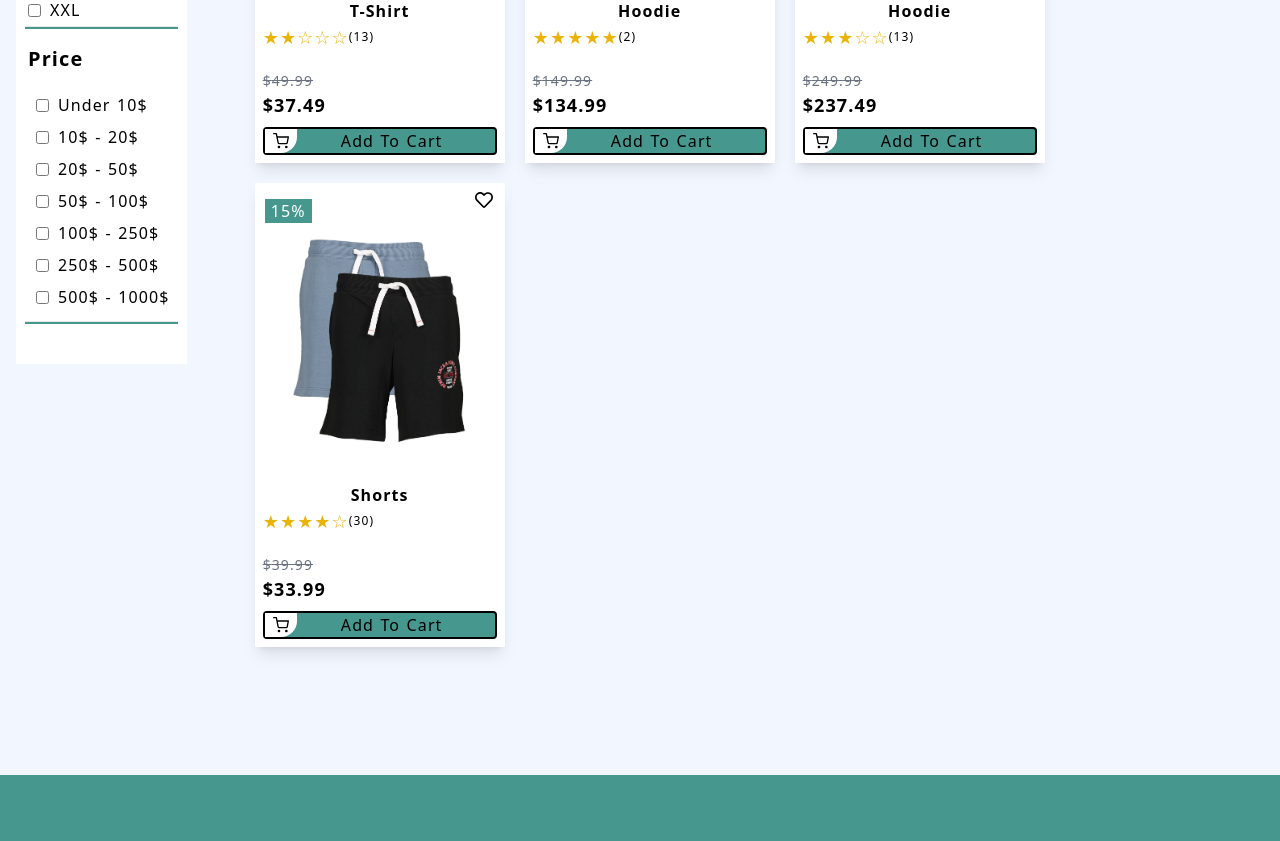
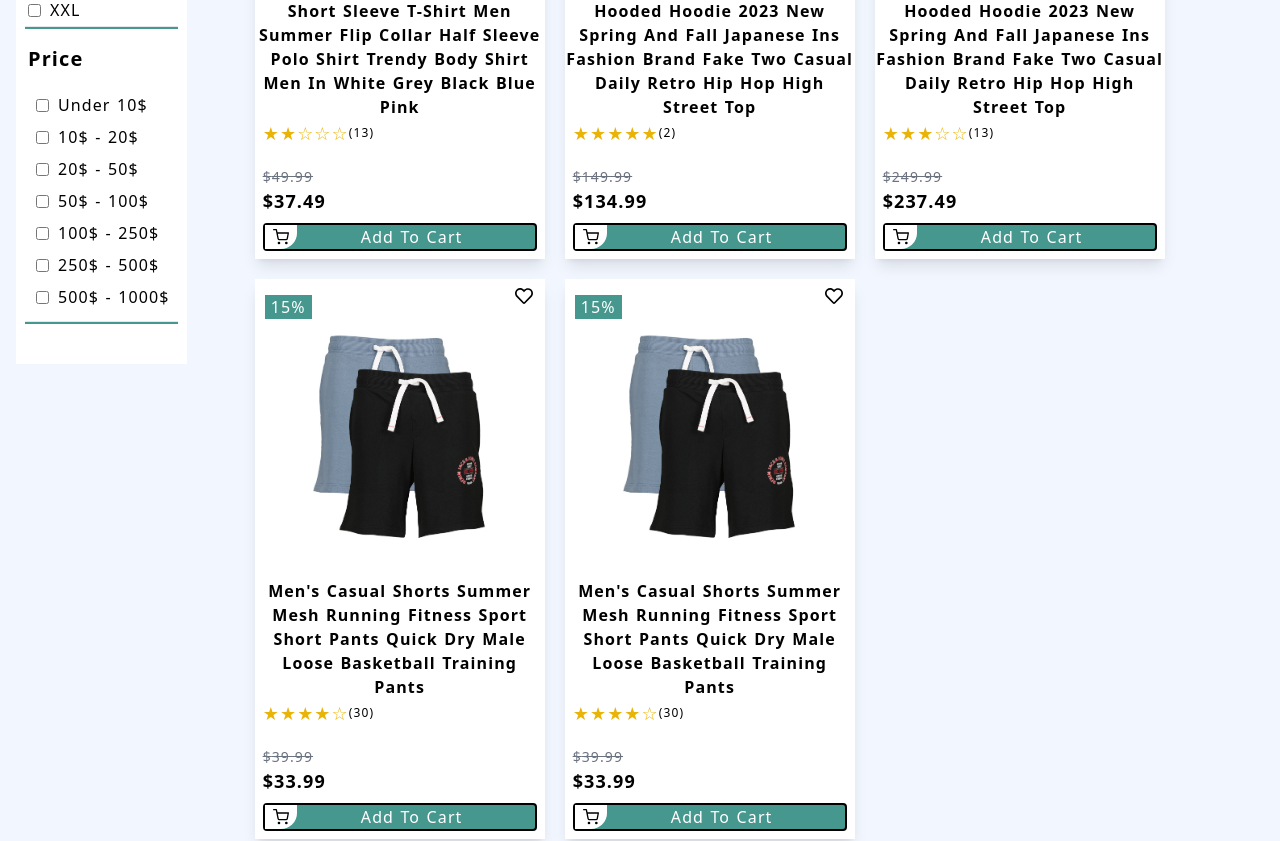
Before and after one commit to OvidiuAl3x/store, a React (Create React App) app: page /men-clothes in a window 1280 px wide. Shown: the part 660-1501 px from the top of the page. Built offline with nearby package versions, Linux system fonts and the light colour scheme; data requests are answered from the project's data file.

Commit message:
links/ fix ui

```diff
--- a/db.json
+++ b/db.json
@@ -3,7 +3,7 @@
         {
             "id": 1,
             "category": "men",
-            "title": "T-Shirt",
+            "title": "Short Sleeve T-Shirt Men Summer Flip Collar Half Sleeve Polo Shirt Trendy Body Shirt Men In White Grey Black Blue Pink",
             "price": 49.99,
             "discount": 25,
             "description": "Lorem",
@@ -108,7 +108,7 @@
         {
             "id": 9,
             "category": "men",
-            "title": "Hoodie",
+            "title": "Hooded Hoodie 2023 New Spring And Fall Japanese Ins Fashion Brand Fake Two Casual Daily Retro Hip Hop High Street Top",
             "price": 149.99,
             "discount": 10,
             "description": "Lorem",
@@ -122,7 +122,7 @@
         {
             "id": 10,
             "category": "men",
-            "title": "Hoodie",
+            "title": "Hooded Hoodie 2023 New Spring And Fall Japanese Ins Fashion Brand Fake Two Casual Daily Retro Hip Hop High Street Top",
             "price": 249.99,
             "discount": 5,
             "description": "Lorem",
@@ -136,7 +136,21 @@
         {
             "id": 11,
             "category": "men",
-            "title": "Shorts",
+            "title": "Men's Casual Shorts Summer Mesh Running Fitness Sport Short Pants Quick Dry Male Loose Basketball Training Pants ",
+            "price": 39.99,
+            "discount": 15,
+            "description": "Lorem",
+            "type": "shorts",
+            "type2": "clothes",
+            "size": "XL",
+            "review": 30,
+            "reviewStar": 4,
+            "image": "/db/men/pantaloni-scurti.jpg"
+        },
+        {
+            "id": 12,
+            "category": "men",
+            "title": "Men's Casual Shorts Summer Mesh Running Fitness Sport Short Pants Quick Dry Male Loose Basketball Training Pants ",
             "price": 39.99,
             "discount": 15,
             "description": "Lorem",
--- a/src/components/Cart.jsx
+++ b/src/components/Cart.jsx
@@ -2,11 +2,10 @@ import React from "react";
 import { AiOutlineClose } from "react-icons/ai";
 import imgFav from "../assets/cartEmpty.png";
 import { Link } from "react-router-dom";
-import { LuMinus } from "react-icons/lu";
 import { FaPlus } from "react-icons/fa6";
 import { FaMinus } from "react-icons/fa";
 
-const Cart = ({ cart, setCart }) => {
+const Cart = ({ cart, setCart, favorite, setFavorite }) => {
   const quantityCart = () => {
     return cart.reduce((sum, { quantity }) => sum + quantity, 0);
   };
@@ -36,6 +35,18 @@ const Cart = ({ cart, setCart }) => {
   totalSum.forEach((num) => {
     sum += num;
   });
+
+  const addFavorite = (product) => {
+    let newFavorite = [...favorite];
+    let itemFavorite = newFavorite.find((item) => product.id === item.id);
+    if (!itemFavorite) {
+      itemFavorite = { ...product, quantity: 1 };
+      newFavorite.push(itemFavorite);
+    } else {
+      console.log("already exist");
+    }
+    setFavorite(newFavorite);
+  };
 
   return (
     <div className="max-w-[1240px] mx-2 md:mx-auto ">
@@ -114,6 +125,15 @@ const Cart = ({ cart, setCart }) => {
                         </div>
                       </div>
                       <p
+                        className="text-sm text-secondary cursor-pointer text-end"
+                        onClick={() => {
+                          removeCart(item);
+                          addFavorite(item);
+                        }}
+                      >
+                        Move to Favorite
+                      </p>
+                      <p
                         className="text-sm text-secondary cursor-pointer"
                         onClick={() => removeCart(item)}
                       >
--- a/src/components/Favorites.jsx
+++ b/src/components/Favorites.jsx
@@ -9,7 +9,7 @@ const style = {
   h2: "text-base md:text-lg text-secondary ml-5",
 };
 
-const Favorites = ({ favorite, setFavorite }) => {
+const Favorites = ({ favorite, setFavorite, cart, setCart }) => {
   const { h1, h2 } = style;
 
   const quantityFav = () => {
@@ -18,6 +18,18 @@ const Favorites = ({ favorite, setFavorite }) => {
 
   const removeFav = (productRemove) => {
     setFavorite(favorite.filter((product) => product !== productRemove));
+  };
+
+  const addToCart = (product) => {
+    let newCart = [...cart];
+    let itemInCart = newCart.find((item) => product.id === item.id);
+    if (itemInCart) {
+      itemInCart.quantity++;
+    } else {
+      itemInCart = { ...product, quantity: 1 };
+      newCart.push(itemInCart);
+    }
+    setCart(newCart);
   };
 
   return (
@@ -52,7 +64,7 @@ const Favorites = ({ favorite, setFavorite }) => {
                 </div>
                 <div className="flex justify-around gap-2 flex-col md:flex-row  ml-5 md:ml-0 md:justify-normal w-full">
                   <div className="md:mt-2">
-                    <p>{item.title}</p>
+                    <p className="md:max-w-[36em]">{item.title}</p>
                     <div className="flex items-center">
                       <p className="text-lg text-yellow-500">
                         {"★".repeat(item.reviewStar) +
@@ -85,7 +97,7 @@ const Favorites = ({ favorite, setFavorite }) => {
                     )}
                     <div
                       className="flex items-center bg-primary  cursor-pointer w-fit md:w-auto md:m-2 rounded-[4px] border-2 border-black hover:bg-hover"
-                      // onClick={() => addToCart(item)}
+                      onClick={() => addToCart(item)}
                     >
                       <div className="md:rounded-br-2xl md:bg-white py-2 px-2 md:px-2 md:h-full md:flex md:items-center md:py-1">
                         <FiShoppingCart />
--- a/src/components/MenProducts/MenClothesCard.jsx
+++ b/src/components/MenProducts/MenClothesCard.jsx
@@ -44,7 +44,7 @@ const MenClothesCard = ({ data, favorite, setFavorite, cart, setCart }) => {
     <div className="flex gap-2 md:gap-5 flex-wrap justify-center md:justify-normal">
       {data?.map((item) => (
         <div
-          className="bg-white flex flex-col shadow-lg w-fit justify-between"
+          className="bg-white flex flex-col shadow-lg  w-[200px] lg:w-[290px] justify-between"
           key={item.id}
         >
           {item.discount ? (
@@ -106,7 +106,7 @@ const MenClothesCard = ({ data, favorite, setFavorite, cart, setCart }) => {
                   <FiShoppingCart />
                 </div>
 
-                <p className="text-sm md:text-base mr-2 text-center w-full">
+                <p className="text-sm md:text-base mr-2 text-center w-full text-white">
                   Add To Cart
                 </p>
               </div>
--- a/src/components/MiniCart.jsx
+++ b/src/components/MiniCart.jsx
@@ -33,7 +33,9 @@ const MiniCart = ({ cart, dropDownCart, setDropDownCart }) => {
               key={item.id}
             >
               <img src={item.image} alt={item.title} className="w-[30px]" />
-              <p className="text-secondary">{item.title}</p>
+              <p className="text-secondary text-[12px] w-[100px]">
+                {item.title.substring(0, 50)}...
+              </p>
               <p className="text-secondary text-sm">x{item.quantity}</p>
               <p className="font-bold ml-auto">
                 ${(item.price * ((100 - item.discount) / 100)).toFixed(2)}
@@ -55,7 +57,10 @@ const MiniCart = ({ cart, dropDownCart, setDropDownCart }) => {
                 )}
                 <p className="ml-2">${rounded}</p>
               </div>
-              <Link className="flex items-center bg-primary  cursor-pointer m-2 rounded-[4px] border-2 border-black hover:bg-hover">
+              <Link
+                to="/cart"
+                className="flex items-center bg-primary  cursor-pointer m-2 rounded-[4px] border-2 border-black hover:bg-hover"
+              >
                 <div className="rounded-br-2xl bg-white px-2 h-full flex items-center py-1 text-base">
                   <MdOutlineKeyboardDoubleArrowRight />
                 </div>
--- a/src/components/NavBar.jsx
+++ b/src/components/NavBar.jsx
@@ -31,12 +31,24 @@ const NavBar = () => {
           <Route
             path="/favorite"
             element={
-              <Favorites favorite={favorite} setFavorite={setFavorite} />
+              <Favorites
+                favorite={favorite}
+                setFavorite={setFavorite}
+                setCart={setCart}
+                cart={cart}
+              />
             }
           />
           <Route
             path="/cart"
-            element={<Cart cart={cart} setCart={setCart} />}
+            element={
+              <Cart
+                cart={cart}
+                setCart={setCart}
+                favorite={favorite}
+                setFavorite={setFavorite}
+              />
+            }
           ></Route>
         </Route>
       </Routes>
```
